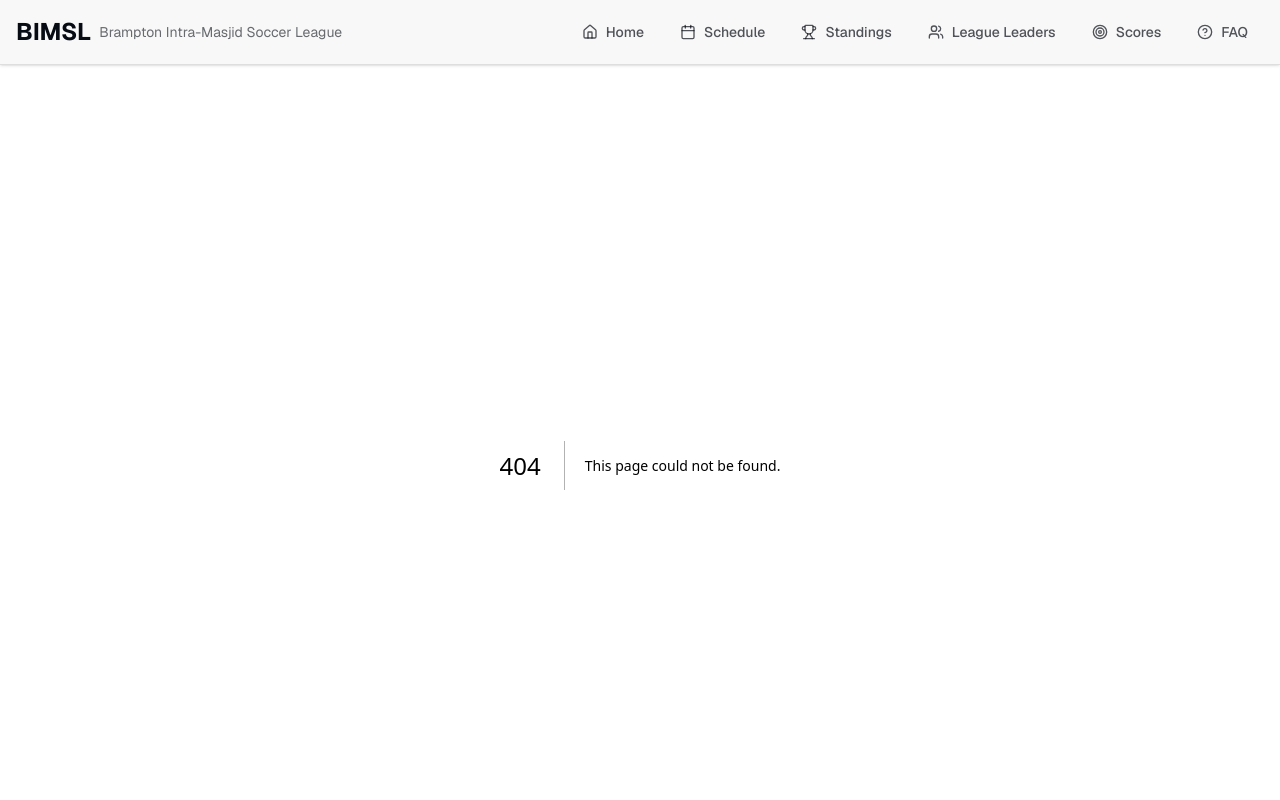
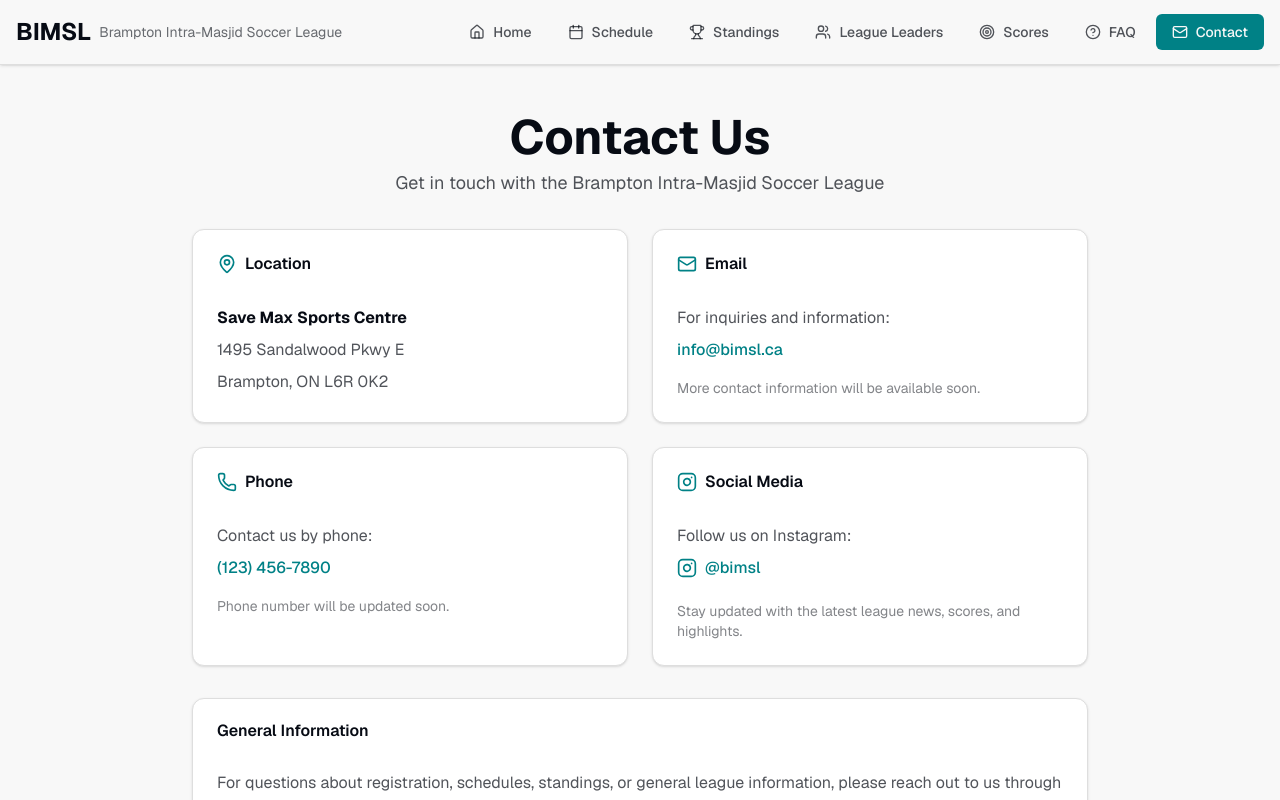
Before and after one commit to faizm10/BIMSL-website, a Next.js app in the folder frontend/: page /contact in a window 1280 px wide. Before the commit this address had no page. Shown: the top 800 px of the page. Built offline with nearby package versions, Linux system fonts and the light colour scheme.

Commit message:
feat: implemented contact us page

```diff
--- /dev/null
+++ b/frontend/app/contact/page.tsx
@@ -0,0 +1,142 @@
+import { Card, CardContent, CardHeader, CardTitle } from "@/components/ui/card"
+import { Mail, MapPin, Phone, Instagram } from "lucide-react"
+import Link from "next/link"
+
+export default function ContactPage() {
+  return (
+    <div className="min-h-screen bg-background">
+      <div className="container mx-auto px-4 py-8 md:py-12">
+        <div className="mb-8 text-center">
+          <h1 className="text-4xl md:text-5xl font-bold text-foreground mb-2">Contact Us</h1>
+          <p className="text-foreground/70 text-lg">Get in touch with the Brampton Intra-Masjid Soccer League</p>
+        </div>
+
+        <div className="max-w-4xl mx-auto">
+          <div className="grid md:grid-cols-2 gap-6 mb-8">
+            <Card className="hover:shadow-lg transition-shadow">
+              <CardHeader>
+                <CardTitle className="flex items-center gap-2">
+                  <MapPin className="h-5 w-5 text-primary" />
+                  Location
+                </CardTitle>
+              </CardHeader>
+              <CardContent>
+                <div className="space-y-2">
+                  <div className="font-bold text-foreground">Save Max Sports Centre</div>
+                  <div className="text-foreground/70">1495 Sandalwood Pkwy E</div>
+                  <div className="text-foreground/70">Brampton, ON L6R 0K2</div>
+                </div>
+              </CardContent>
+            </Card>
+
+            <Card className="hover:shadow-lg transition-shadow">
+              <CardHeader>
+                <CardTitle className="flex items-center gap-2">
+                  <Mail className="h-5 w-5 text-primary" />
+                  Email
+                </CardTitle>
+              </CardHeader>
+              <CardContent>
+                <div className="space-y-2">
+                  <div className="text-foreground/70">For inquiries and information:</div>
+                  <div className="text-foreground">
+                    <a
+                      href="mailto:info@bimsl.ca"
+                      className="text-primary hover:underline font-medium"
+                    >
+                      info@bimsl.ca
+                    </a>
+                  </div>
+                  <div className="text-sm text-foreground/50 mt-4">
+                    More contact information will be available soon.
+                  </div>
+                </div>
+              </CardContent>
+            </Card>
+
+            <Card className="hover:shadow-lg transition-shadow">
+              <CardHeader>
+                <CardTitle className="flex items-center gap-2">
+                  <Phone className="h-5 w-5 text-primary" />
+                  Phone
+                </CardTitle>
+              </CardHeader>
+              <CardContent>
+                <div className="space-y-2">
+                  <div className="text-foreground/70">Contact us by phone:</div>
+                  <div className="text-foreground">
+                    <a
+                      href="tel:+1234567890"
+                      className="text-primary hover:underline font-medium"
+                    >
+                      (123) 456-7890
+                    </a>
+                  </div>
+                  <div className="text-sm text-foreground/50 mt-4">
+                    Phone number will be updated soon.
+                  </div>
+                </div>
+              </CardContent>
+            </Card>
+
+            <Card className="hover:shadow-lg transition-shadow">
+              <CardHeader>
+                <CardTitle className="flex items-center gap-2">
+                  <Instagram className="h-5 w-5 text-primary" />
+                  Social Media
+                </CardTitle>
+              </CardHeader>
+              <CardContent>
+                <div className="space-y-4">
+                  <div>
+                    <div className="text-foreground/70 mb-2">Follow us on Instagram:</div>
+                    <a
+                      href="https://instagram.com/bimsl"
+                      target="_blank"
+                      rel="noopener noreferrer"
+                      className="inline-flex items-center gap-2 text-primary hover:underline font-medium"
+                    >
+                      <Instagram className="h-5 w-5" />
+                      @bimsl
+                    </a>
+                  </div>
+                  <div className="text-sm text-foreground/50">
+                    Stay updated with the latest league news, scores, and highlights.
+                  </div>
+                </div>
+              </CardContent>
+            </Card>
+          </div>
+
+          <Card className="hover:shadow-lg transition-shadow">
+            <CardHeader>
+              <CardTitle>General Information</CardTitle>
+            </CardHeader>
+            <CardContent>
+              <div className="space-y-4 text-foreground/70">
+                <p>
+                  For questions about registration, schedules, standings, or general league information,
+                  please reach out to us through any of the contact methods above.
+                </p>
+                <p>
+                  We aim to respond to all inquiries within 24-48 hours. For urgent matters,
+                  please contact us via phone.
+                </p>
+                <div className="pt-4 border-t border-border">
+                  <h3 className="font-semibold text-foreground mb-2">Office Hours</h3>
+                  <div className="space-y-1">
+                    <div>Monday - Friday: 9:00 AM - 5:00 PM</div>
+                    <div>Saturday - Sunday: Closed</div>
+                    <div className="text-sm text-foreground/50 mt-2">
+                      Note: Office hours may vary during game days.
+                    </div>
+                  </div>
+                </div>
+              </div>
+            </CardContent>
+          </Card>
+        </div>
+      </div>
+    </div>
+  )
+}
--- a/frontend/app/page.tsx
+++ b/frontend/app/page.tsx
@@ -340,10 +340,10 @@ export default function Home() {
             <div>
               <h3 className="text-xl font-bold mb-4 text-foreground">Get in Touch</h3>
               <div className="space-y-2 text-foreground/70">
-                <div className="flex items-center gap-2">
+                <Link href="/contact" className="flex items-center gap-2 hover:text-primary transition-colors">
                   <Mail className="w-4 h-4" />
-                  <span>More information to follow</span>
-                </div>
+                  <span>Contact Us</span>
+                </Link>
                 <div className="flex items-center gap-2">
                   <MapPin className="w-4 h-4" />
                   <span>Save Max Sports Centre</span>
@@ -365,6 +365,9 @@ export default function Home() {
                 <Link href="/faq" className="block text-foreground/70 hover:text-primary transition-colors">
                   FAQ
                 </Link>
+                <Link href="/contact" className="block text-foreground/70 hover:text-primary transition-colors">
+                  Contact
+                </Link>
               </div>
             </div>
           </div>
--- a/frontend/components/navigation.tsx
+++ b/frontend/components/navigation.tsx
@@ -3,7 +3,7 @@
 import Link from "next/link"
 import { usePathname } from "next/navigation"
 import { cn } from "@/lib/utils"
-import { Home, Calendar, Trophy, Users, Target, HelpCircle } from "lucide-react"
+import { Home, Calendar, Trophy, Users, Target, HelpCircle, Mail } from "lucide-react"
 
 const navItems = [
   { href: "/", label: "Home", icon: Home },
@@ -12,6 +12,7 @@ const navItems = [
   { href: "/league-leaders", label: "League Leaders", icon: Users },
   { href: "/scores", label: "Scores", icon: Target },
   { href: "/faq", label: "FAQ", icon: HelpCircle },
+  { href: "/contact", label: "Contact", icon: Mail },
 ]
 
 export function Navigation() {
```
